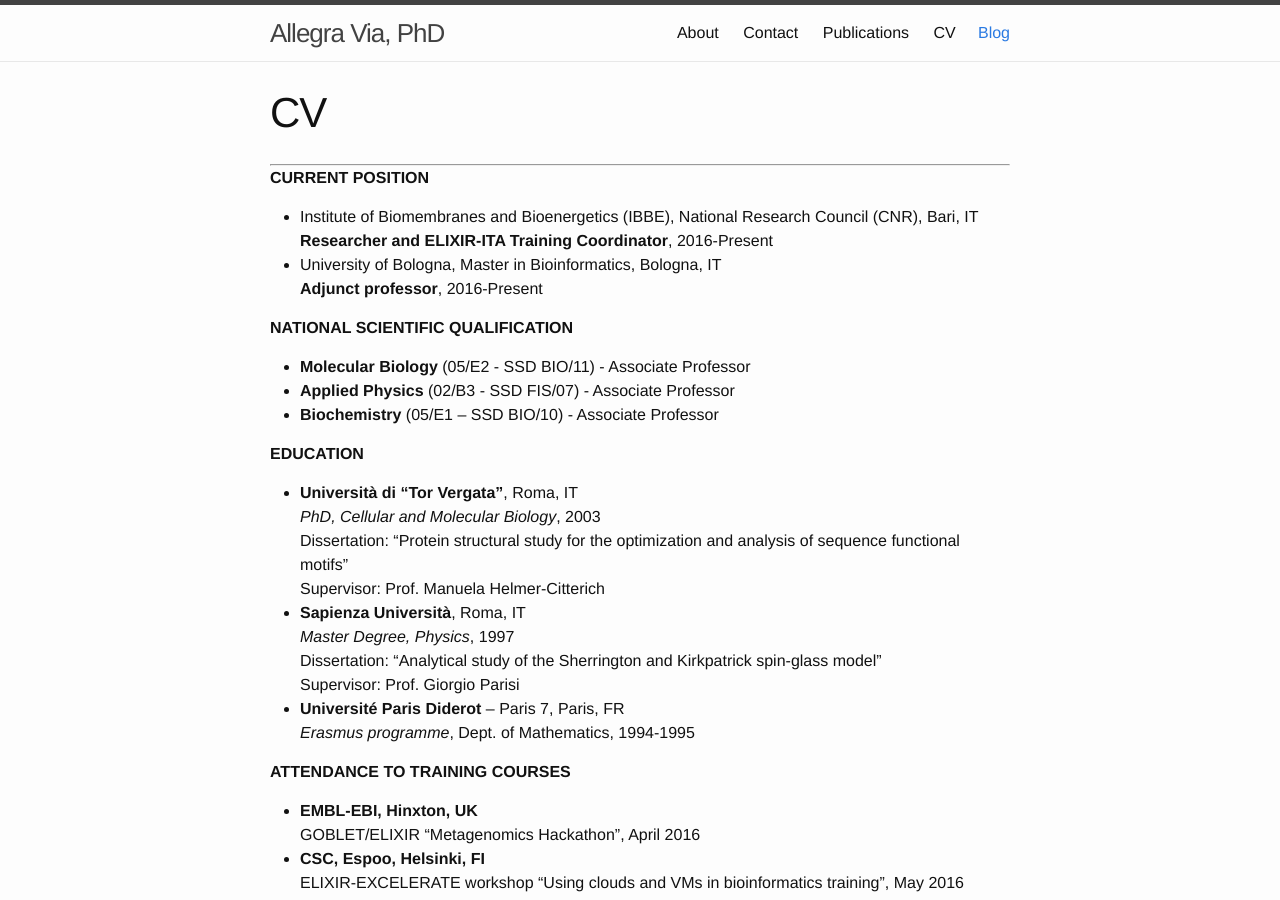
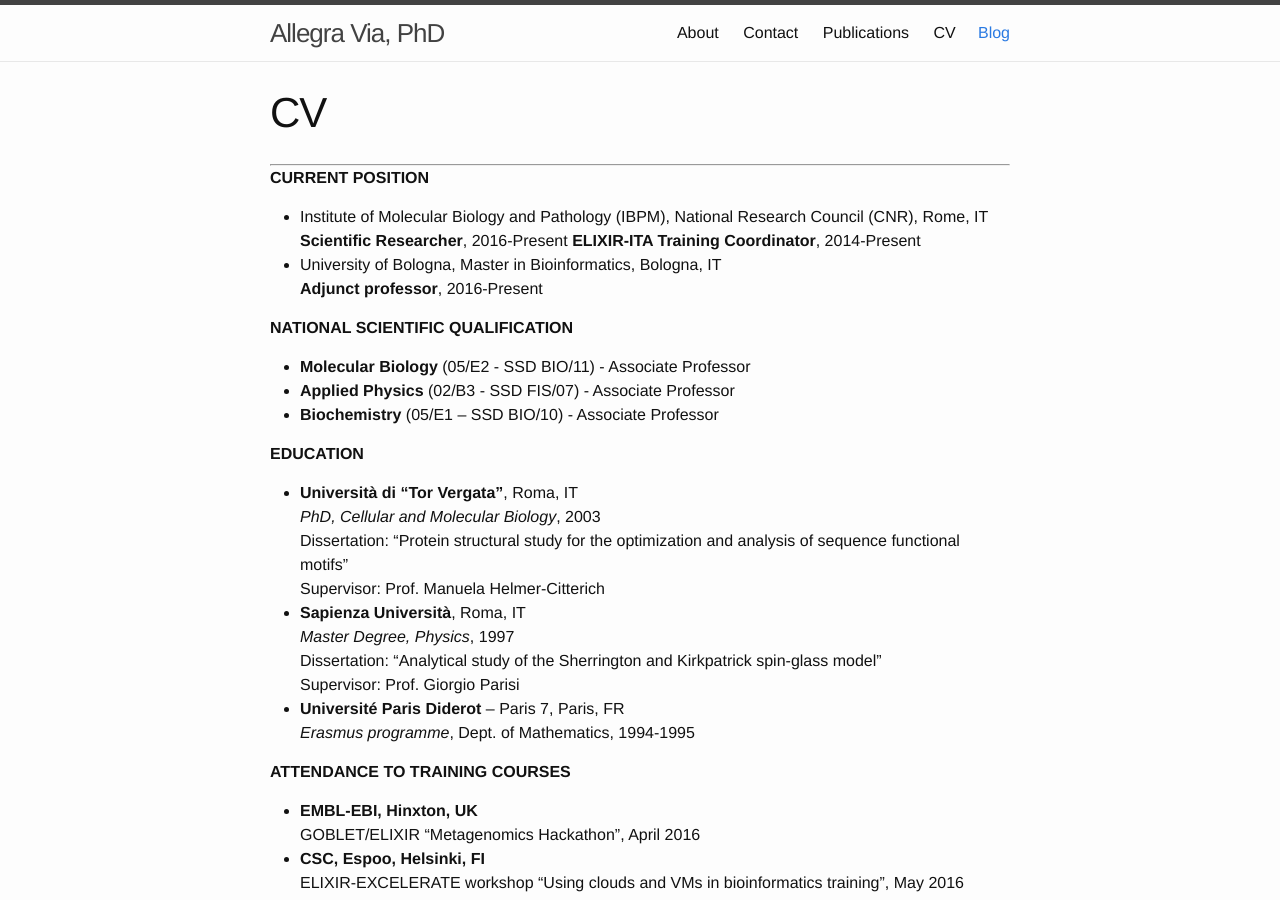
Before and after one commit to allegravia/website, a Jekyll site: the page built from _pages/04-cv.md, in a window 1280 px wide and 900 px high. Built offline with Jekyll 4.4.1, drawn with Linux system fonts in a browser that asks for light colours.

Commit message:
Update 04-cv.md

```diff
--- a/_pages/04-cv.md
+++ b/_pages/04-cv.md
@@ -7,8 +7,9 @@ permalink: /cv/
 
 **CURRENT POSITION**
 
-- Institute of Biomembranes and Bioenergetics (IBBE), National Research Council (CNR), Bari, IT <br>
-**Researcher and ELIXIR-ITA Training Coordinator**, 2016-Present
+- Institute of Molecular Biology and Pathology (IBPM), National Research Council (CNR), Rome, IT <br>
+**Scientific Researcher**, 2016-Present
+**ELIXIR-ITA Training Coordinator**, 2014-Present
 - University of Bologna, Master in Bioinformatics, Bologna, IT<br>
 **Adjunct professor**, 2016-Present
 
```
